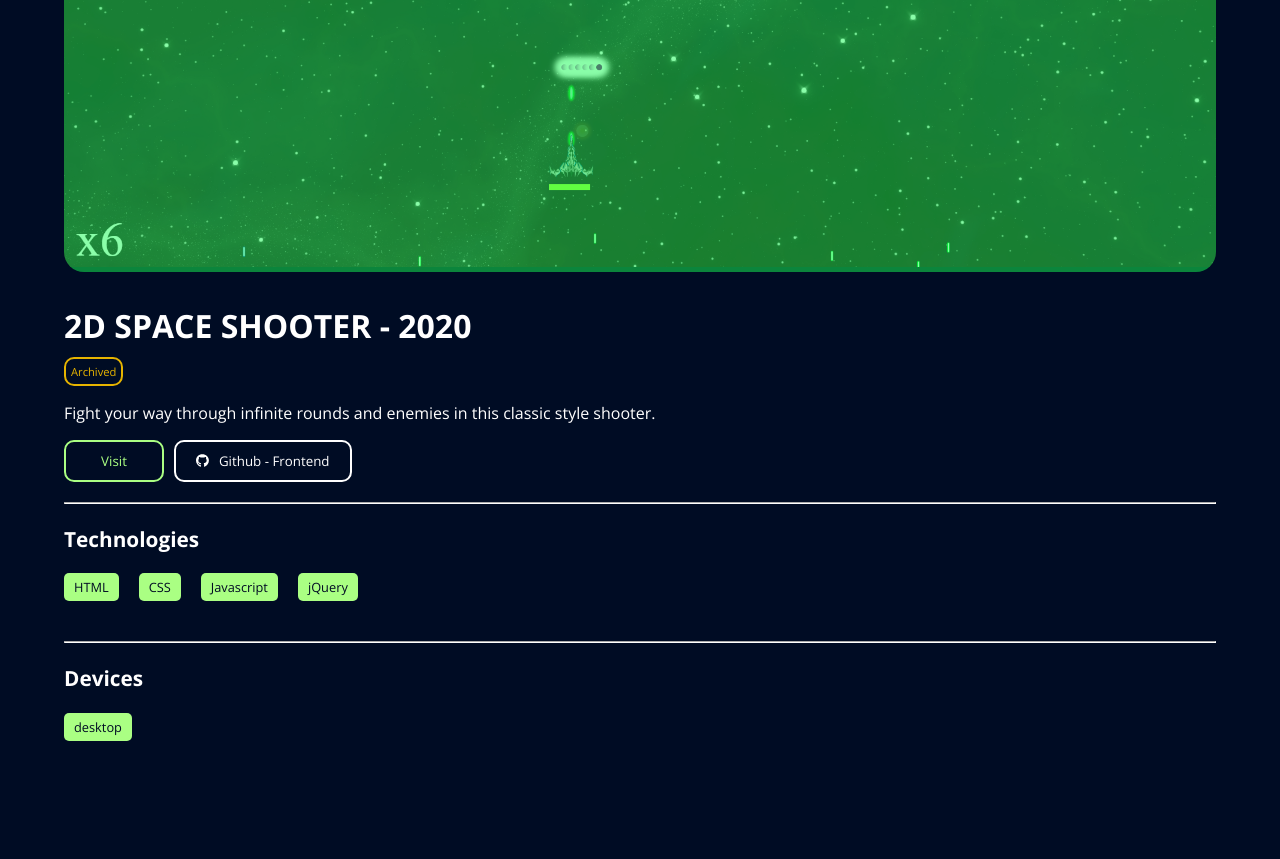
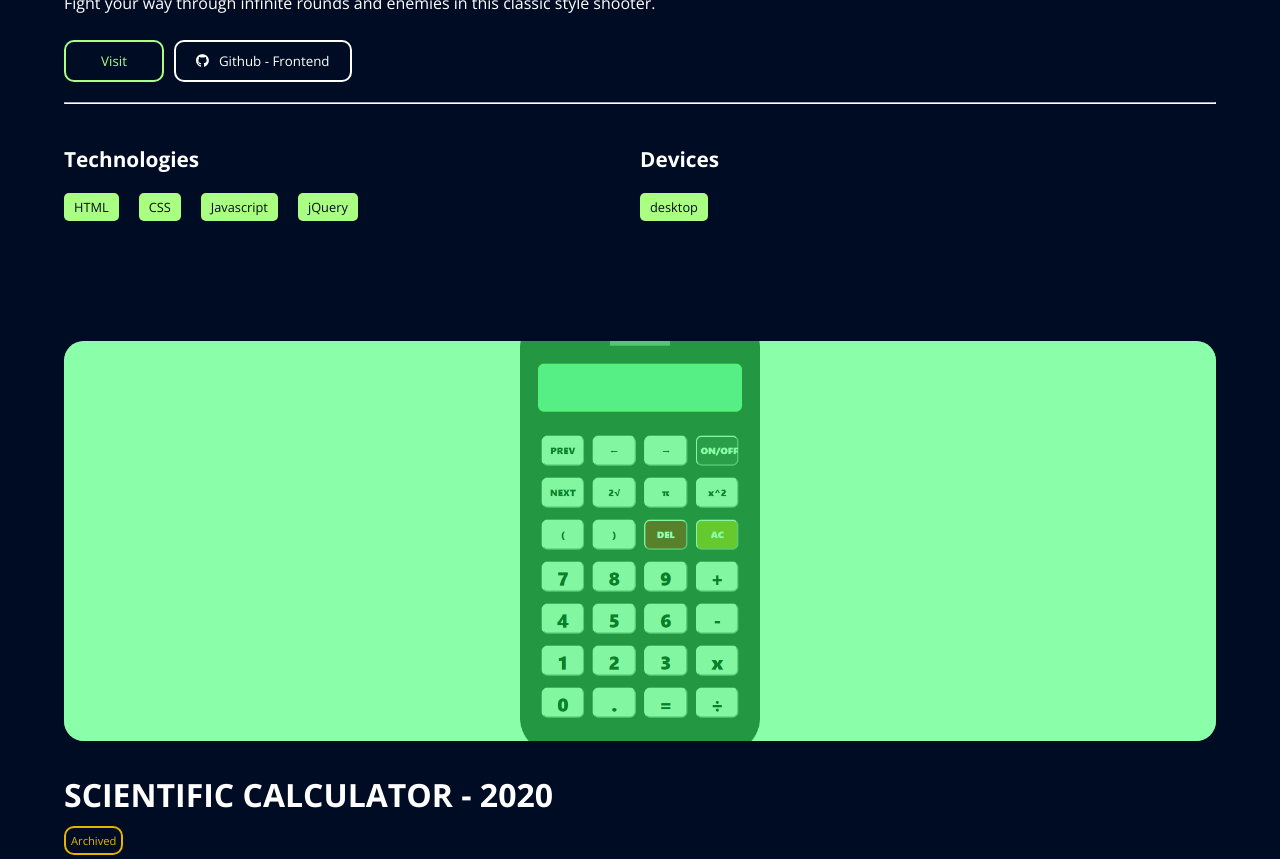
Before and after one commit to christopher-alba/personal-portfolio-v2, a React (Vite) app: page / in a window 1280 px wide. Shown: the part 3420-4279 px from the top of the page. Built offline with nearby package versions, Linux system fonts and the light colour scheme.

Commit message:
make projects section more appealing

```diff
--- a/src/sections/Projects/Projects.tsx
+++ b/src/sections/Projects/Projects.tsx
@@ -17,6 +17,8 @@ import {
   StyledHR,
   SubTitle,
   TagsWrapper,
+  TagsWrapperOuter,
+  TagsWrapperWrapper,
 } from "./styled";
 import {
   faFolderClosed,
@@ -279,18 +281,18 @@ const Project: FC<{ project: Project }> = ({ project }) => {
         <a href={project.website} target="_blank" rel="noopener noreferrer">
           <TertiaryButton
             tabIndex={-1}
-            style={{ width: "100px", marginRight: "10px" }}
+            style={{ width: "100px", marginRight: "10px", marginTop: "10px" }}
           >
             Visit
           </TertiaryButton>
           {project.github.map((githubObj) => (
-            <a
-              href={githubObj.url}
-              target="_blank"
-              rel="noopener noreferrer"
-              style={{ width: "100px", marginRight: "10px" }}
+            <a href={githubObj.url} target="_blank" rel="noopener noreferrer">
+              <PlainButton
+                style={{
+                  marginTop: "10px",
+                  marginRight: "10px",
+                }}
               >
-              <PlainButton>
                 <FontAwesomeIcon
                   icon={faGithub}
                   style={{ marginRight: "10px" }}
@@ -301,19 +303,24 @@ const Project: FC<{ project: Project }> = ({ project }) => {
           ))}
         </a>
         <StyledHR />
+        <TagsWrapperWrapper>
+          <TagsWrapperOuter>
             <ProjectSubTitle>Technologies</ProjectSubTitle>
             <TagsWrapper>
               {project.tags.map((tag) => (
                 <TechPill>{tag}</TechPill>
               ))}
             </TagsWrapper>
-        <StyledHR />
+          </TagsWrapperOuter>
+          <TagsWrapperOuter>
             <ProjectSubTitle>Devices</ProjectSubTitle>
             <TagsWrapper>
               {project.devices.map((device) => (
                 <TechPill>{device}</TechPill>
               ))}
             </TagsWrapper>
+          </TagsWrapperOuter>
+        </TagsWrapperWrapper>
       </ProjectDetailsWrapper>
     </ProjectMainDiv>
   );
--- a/src/sections/Projects/styled.ts
+++ b/src/sections/Projects/styled.ts
@@ -19,7 +19,8 @@ export const ProjectImg = styled("img")`
   position: relative;
   width: 100%;
   height: 100%;
-  object-fit: contain;
+  object-fit: cover;
+  object-position: center;
 `;
 
 export const ProjectImgOverlay = styled("div")`
@@ -37,7 +38,7 @@ export const ProjectImgOverlay = styled("div")`
 
 export const ProjectImgWrapper = styled("div")`
   width: 100%;
-  height: 100%;
+  height: 50vh;
   position: relative;
   border-radius: 20px;
   overflow: hidden;
@@ -102,3 +103,18 @@ export const TagsWrapper = styled("div")`
   display: flex;
   flex-wrap: wrap;
 `;
+
+export const TagsWrapperWrapper = styled("div")`
+  display: flex;
+  @media (max-width: 800px) {
+    flex-direction: column;
+  }
+`;
+
+export const TagsWrapperOuter = styled("div")`
+  flex-grow: 1;
+  width: 50%;
+  @media (max-width: 800px) {
+    width: 100%;
+  }
+`;
```
Lines whose indentation alone changed are shown as unchanged.
